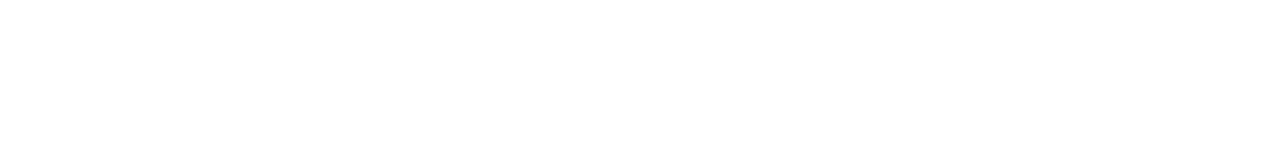
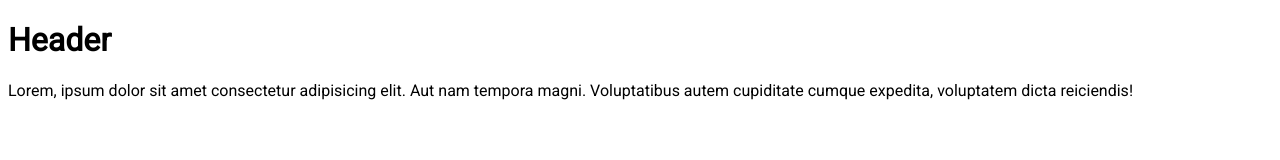
Before and after one commit to kv-mod3/day9-daily-challenge, a plain HTML site: page index.html in a window 1280 px wide. Drawn offline with Linux system fonts and the light colour scheme.

Commit message:
Adding text to index.html & style.css

```diff
--- a/css/style.css
+++ b/css/style.css
@@ -1,7 +1,7 @@
 /* Imports font Roboto Regular 400 */
 @import url('https://fonts.googleapis.com/css2?family=Roboto&display=swap');
 
-/* Adds the font family to everything */
+/* Adds the font family to the entire page */
 * {
     font-family: 'Roboto', sans-serif;
 }
--- a/index.html
+++ b/index.html
@@ -8,6 +8,9 @@
     <title>Document</title>
 </head>
 <body>
-
+    <div>
+        <h1>Header</h1>
+        <p>Lorem, ipsum dolor sit amet consectetur adipisicing elit. Aut nam tempora magni. Voluptatibus autem cupiditate cumque expedita, voluptatem dicta reiciendis!</p>
+    </div>
 </body>
 </html>
```
